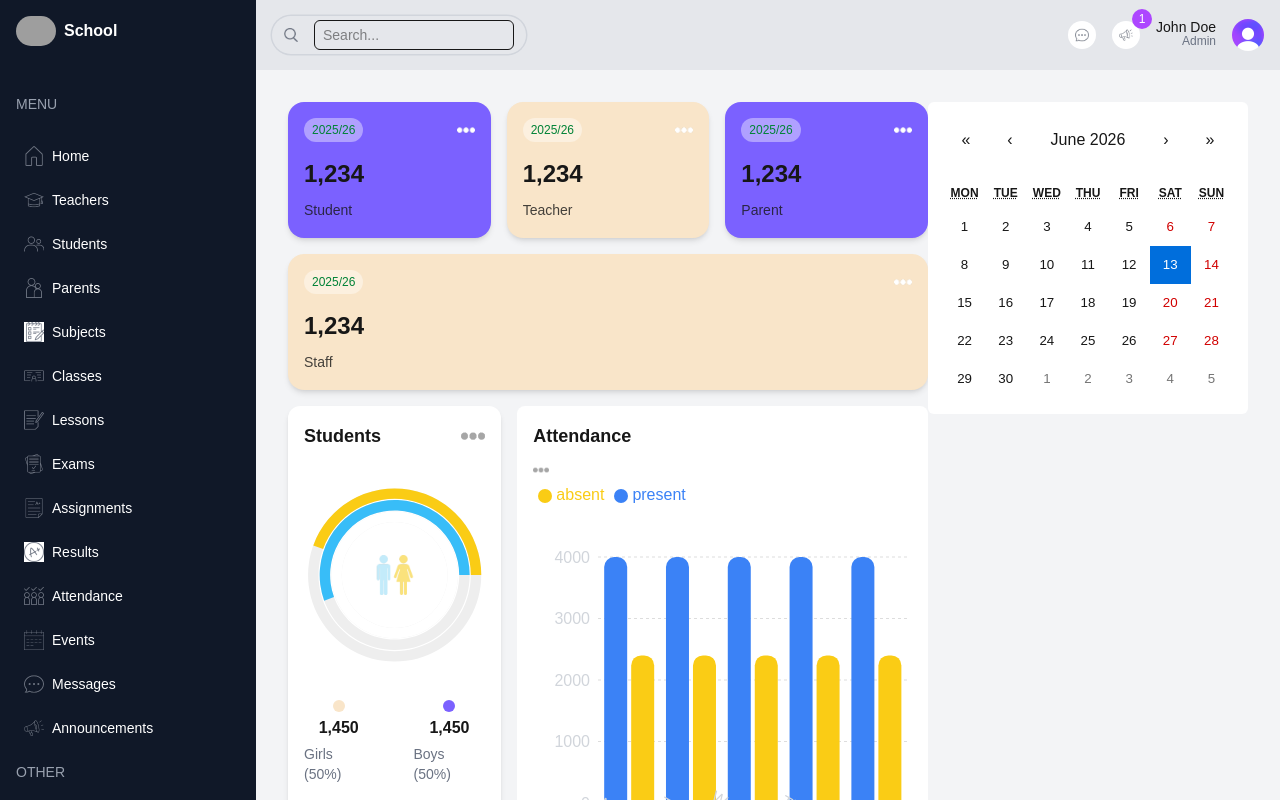
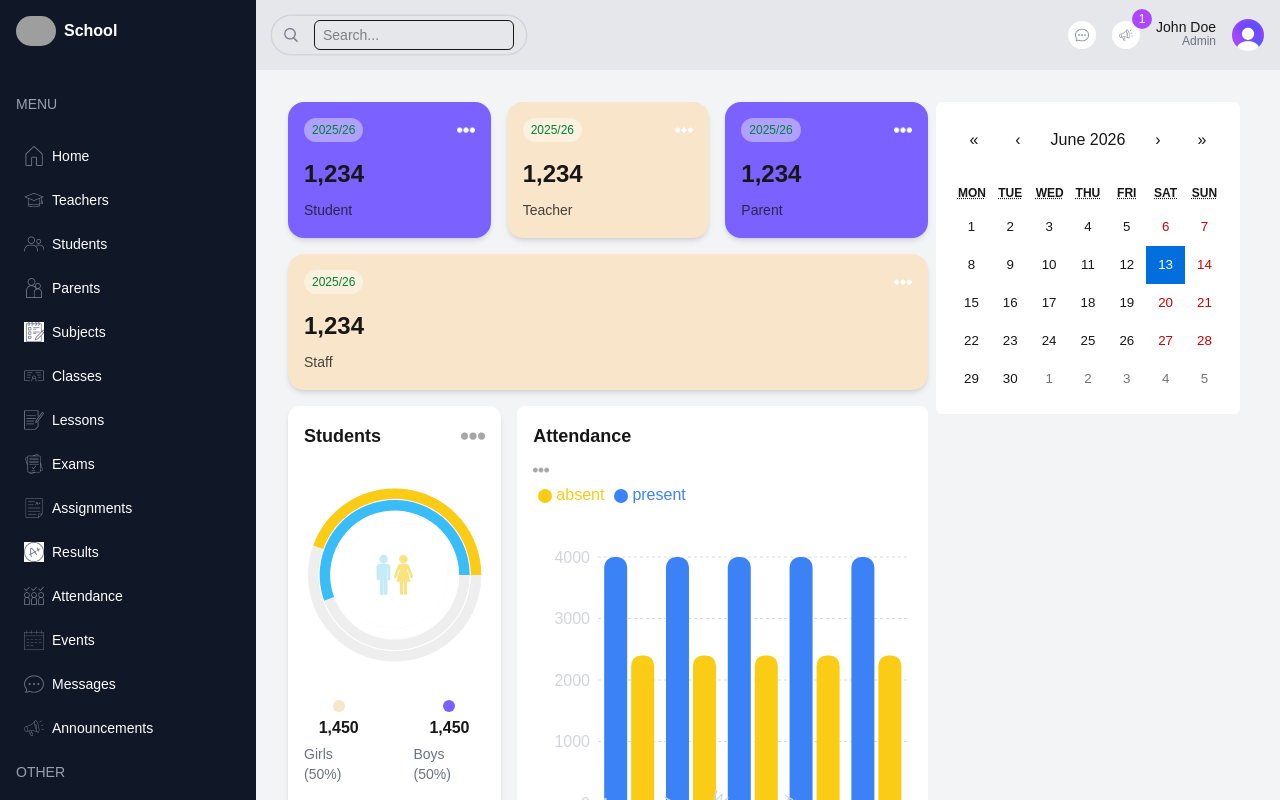
Before and after one commit to rumachoudhury/school-management-dashboard, a Next.js app: page /admin in a window 1280 px wide. Shown: the top 800 px of the page. Built offline with nearby package versions, Linux system fonts and the light colour scheme; grey boxes are pictures that could not be loaded.

Commit message:
Updated EventCalender component

```diff
--- a/src/app/globals.css
+++ b/src/app/globals.css
@@ -28,5 +28,5 @@ body {
 .react-calendar {
   width: 100% !important;
   border: none !important;
-  font-family: "Inter";
+  font-family: "Inter", sans-serif;
 }
--- a/src/components/EventCalender.tsx
+++ b/src/components/EventCalender.tsx
@@ -10,8 +10,8 @@ type Value = ValuePiece | [ValuePiece, ValuePiece];
 function EventCalender() {
   const [value, onChange] = useState<Value>(new Date());
   return (
-    <div className="bg-white p-4 rounded-md">
-      <Calendar onChange={onChange} value={value} />
+    <div className="bg-white p-4 rounded-md mx-2">
+      <Calendar onChange={onChange} value={value} className="react-calendar" />
     </div>
   );
 }
```
